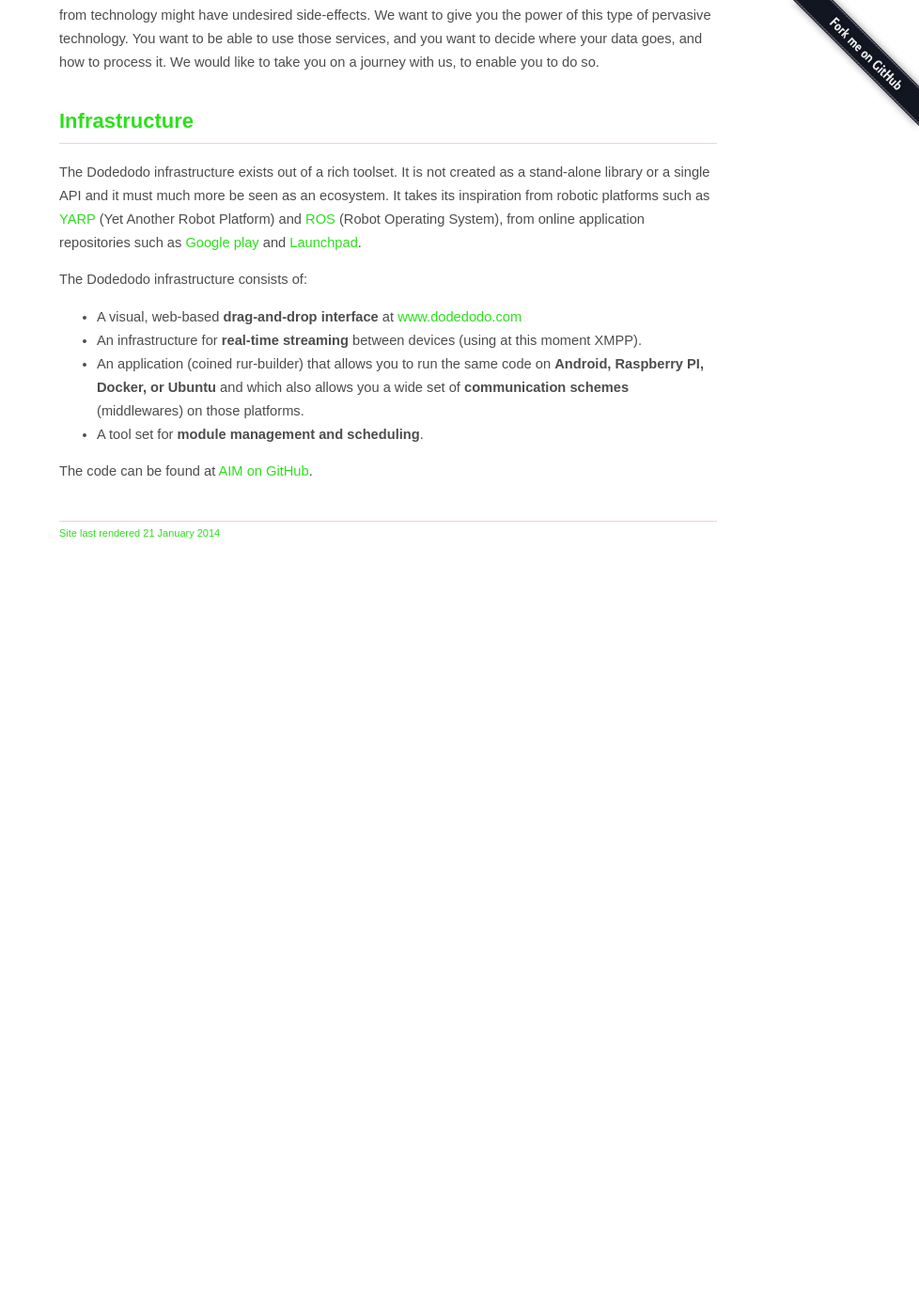
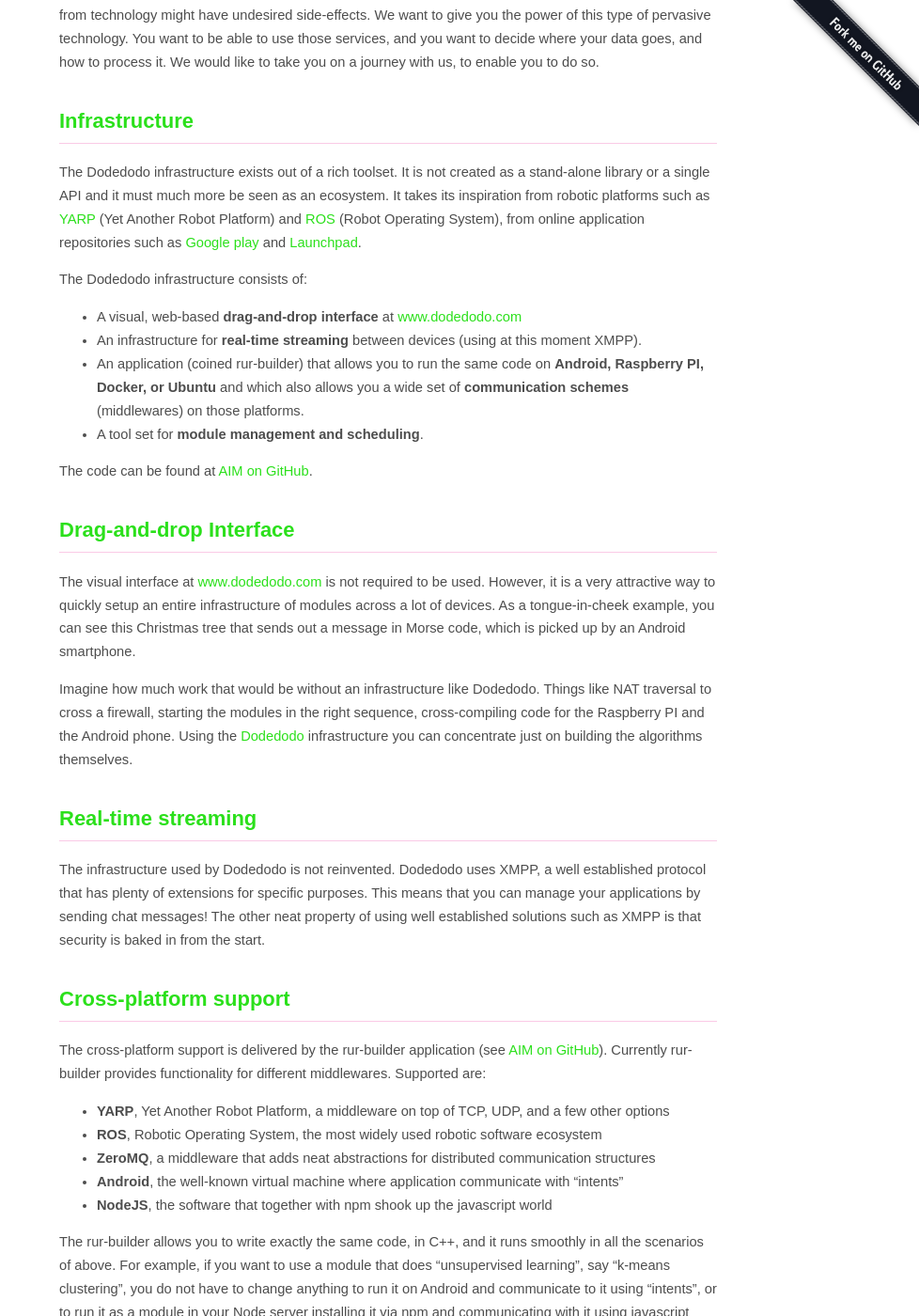
Before and after one commit to dobots/aim, a Jekyll site: the page built from index.md, in a window 1280 px wide and 1400 px high, scrolled down 489 px. Shown: the whole window at 94% size, without its empty margins (302-1280 px from the left). Built offline with Jekyll 4.4.1, drawn with Linux system fonts in a browser that asks for light colours; before the commit the page ends 1119 px from its top, so only the background shows below that; some of the changed text lies outside the part shown.

Commit message:
Check Jekyll build

```diff
--- a/index.md
+++ b/index.md
@@ -32,3 +32,50 @@
 * A tool set for **module management and scheduling**.
 
 The code can be found at [AIM on GitHub](https://github.com/dobots/aim).
+
+## Drag-and-drop Interface
+
+The visual interface at [www.dodedodo.com](http://www.dodedodo.com/) is not required to be used. However, it is a very attractive way to quickly setup an entire infrastructure of modules across a lot of devices. As a tongue-in-cheek example, you can see this Christmas tree that sends out a message in Morse code, which is picked up by an Android smartphone.
+
+Imagine how much work that would be without an infrastructure like Dodedodo. Things like NAT traversal to cross a firewall, starting the modules in the right sequence, cross-compiling code for the Raspberry PI and the Android phone. Using the [Dodedodo](http://www.dodedodo.com/) infrastructure you can concentrate just on building the algorithms themselves.
+
+## Real-time streaming
+
+The infrastructure used by Dodedodo is not reinvented. Dodedodo uses XMPP, a well established protocol that has plenty of extensions for specific purposes. This means that you can manage your applications by sending chat messages! The other neat property of using well established solutions such as XMPP is that security is baked in from the start.
+
+## Cross-platform support
+
+The cross-platform support is delivered by the rur-builder application (see [AIM on GitHub](https://github.com/dobots/aim)). Currently rur-builder provides functionality for different middlewares. Supported are:
+
+* **YARP**, Yet Another Robot Platform, a middleware on top of TCP, UDP, and a few other options
+* **ROS**, Robotic Operating System, the most widely used robotic software ecosystem
+* **ZeroMQ**, a middleware that adds neat abstractions for distributed communication structures
+* **Android**, the well-known virtual machine where application communicate with "intents"
+* **NodeJS**, the software that together with npm shook up the javascript world
+
+The rur-builder allows you to write exactly the same code, in C++, and it runs smoothly in all the scenarios of above. For example, if you want to use a module that does "unsupervised learning", say "k-means clustering", you do not have to change anything to run it on Android and communicate to it using "intents", or to run it as a module in your Node server installing it via npm and communicating with it using javascript function calls.
+
+### Module Management and Scheduling
+
+Managing of modules can be done with the so-called **aim tools**. This is a suite of tools in the same spirit as for example roscreate-pkg in ROS. For more information type in **aim help**.
+
+* **aim browse**: search for repositories with AIM modules
+* **aim create-pkg**: create a new AIM module
+* **aim connect**: connect two ports on running modules
+* **aim copy**: copy a module
+* **aim get**: add a github repository to your AIM workspace
+* **aim init**: create your own github repository in your AIM workspace
+* **aim make**: compile the module
+* **aim register**: register the module locally
+* **aim run**: run a previously registered module
+* **aim select**: select a specific middleware to compile for
+* **aim stop**: stop the module
+* **aim update**: update a module to a newer version of AIM
+
+## Support {#support}
+
+You would like to know more? Check out the company providing all this open-source software [Distributed Organisms B.V.](http://www.dobots.nl), a spinoff of the Dutch research institute [Almende](http://www.almende.com). The github repository of DO is called [dobots](https://github.com/dobots). You can also checkout the repositories of individual authors [Bart van Vliet](https://github.com/vliedel), [Dominik Egger](https://github.com/eggerdo) and [Anne van Rossum](https://github.com/mrquincle).
+
+## Open source {#opensource}
+
+Our software is offered as open-source software under LGPLv3 or Apache license. Distributed Organisms B.V. (or Dobots) is an Almende spin-off. This group uses this software in all kind of commercial products, which allows us to provide it for free to the community at large.
```
